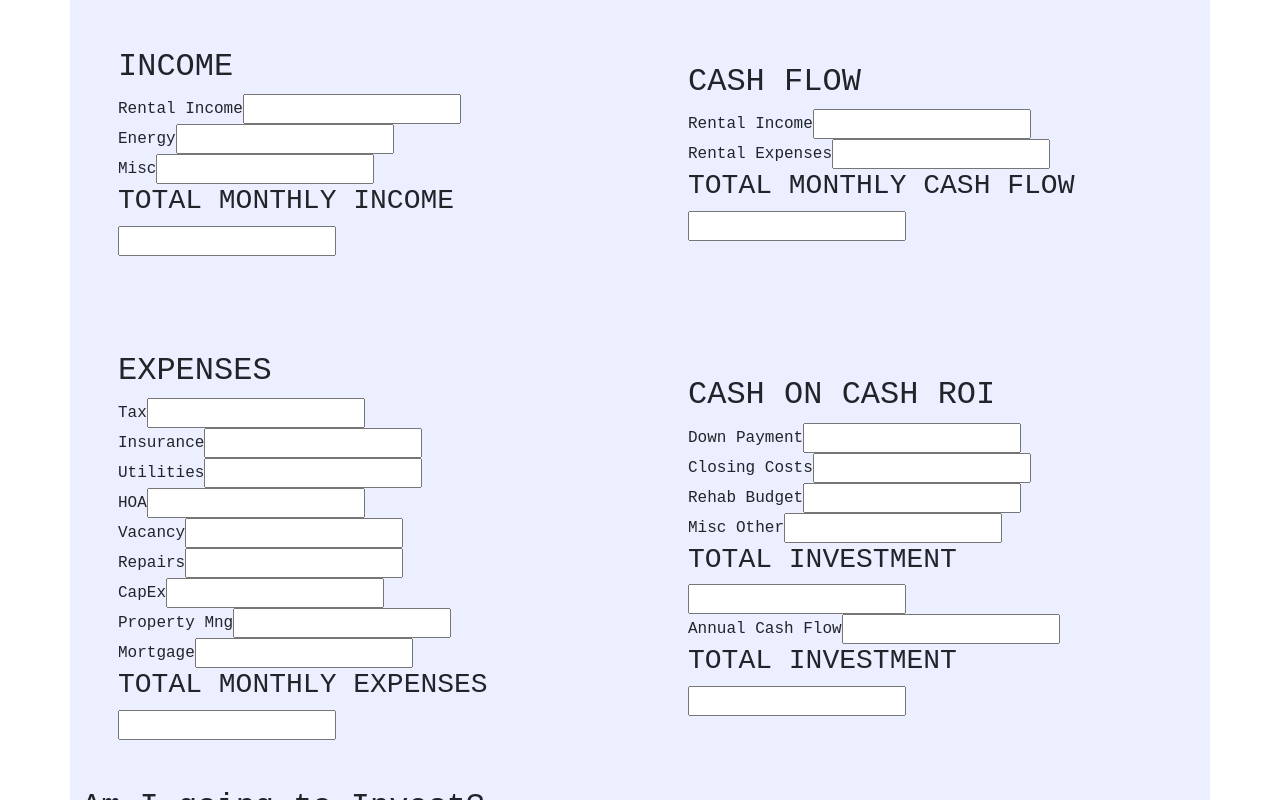
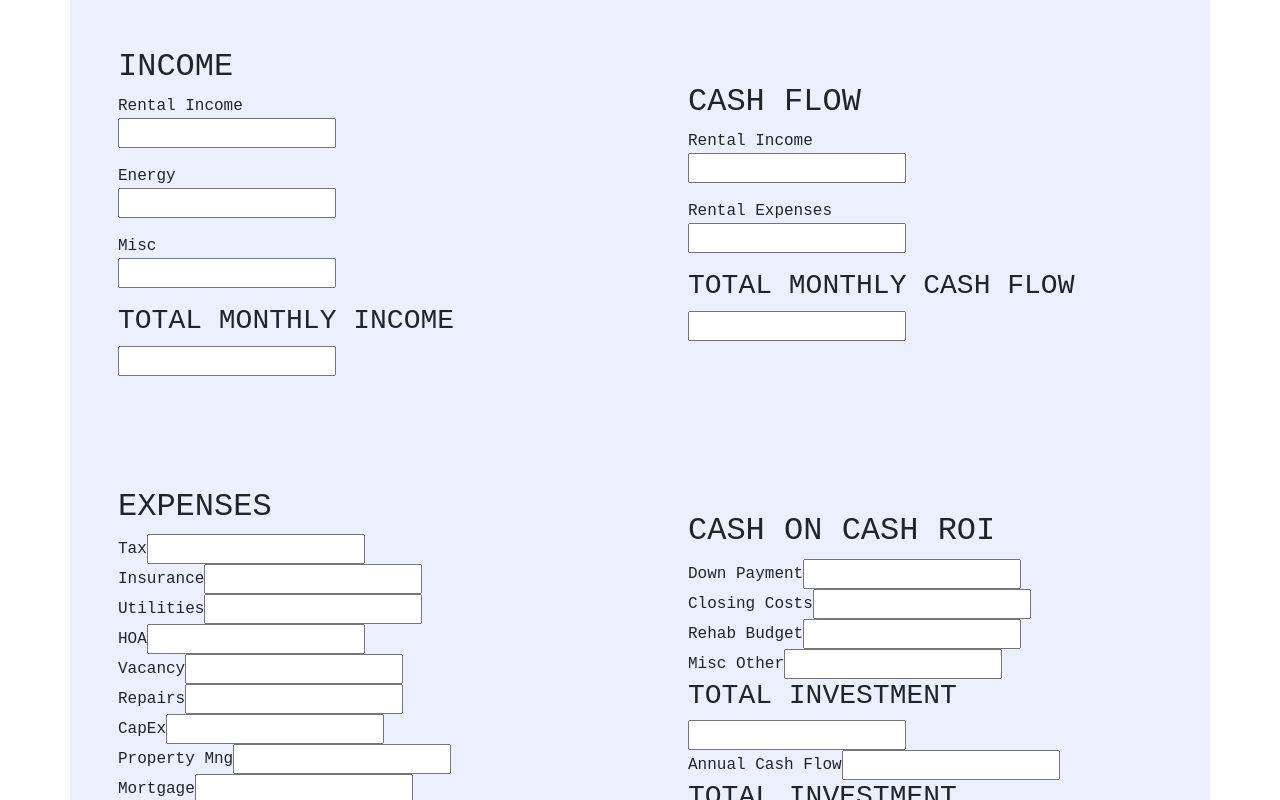
Before and after one commit to maderi21/ROI, a React (Create React App) app in the folder rentals/: page / in a window 1280 px wide. Shown: the top 800 px of the page. Built offline with nearby package versions, Linux system fonts and the light colour scheme.

Commit message:
flex on input

```diff
--- a/rentals/src/components/CashFlow.jsx
+++ b/rentals/src/components/CashFlow.jsx
@@ -6,16 +6,24 @@ const CashFlow = () => {
       <h2>CASH FLOW</h2>
       <div>
         <label htmlFor="monthlyRent">Rental Income</label>
-        <input type="number" id="monthlyRent" />
+        <input
+          type="number"
+          id="monthlyRent"
+          className="d-flex flex-row mb-3"
+        />
       </div>
       <div>
         <label htmlFor="monthlyRent">Rental Expenses</label>
-        <input type="number" id="monthlyRent" />
+        <input
+          type="number"
+          id="monthlyRent"
+          className="d-flex flex-row mb-3"
+        />
       </div>
       <div>
         <h3>TOTAL MONTHLY CASH FLOW</h3>
       </div>
-      <input type="number" id="monthlyRent" />
+      <input type="number" id="monthlyRent" className="d-flex flex-row mb-3" />
     </div>
   );
 };
--- a/rentals/src/components/Income.jsx
+++ b/rentals/src/components/Income.jsx
@@ -6,20 +6,32 @@ const Income = () => {
       <h2>INCOME</h2>
       <div>
         <label htmlFor="monthlyRent">Rental Income</label>
-        <input type="number" id="monthlyRent" />
+        <input
+          type="number"
+          id="monthlyRent"
+          className="d-flex flex-row mb-3"
+        />
       </div>
       <div>
         <label htmlFor="monthlyRent">Energy</label>
-        <input type="number" id="monthlyRent" />
+        <input
+          type="number"
+          id="monthlyRent"
+          className="d-flex flex-row mb-3"
+        />
       </div>
       <div>
         <label htmlFor="monthlyRent">Misc</label>
-        <input type="number" id="monthlyRent" />
+        <input
+          type="number"
+          id="monthlyRent"
+          className="d-flex flex-row mb-3"
+        />
       </div>
       <div>
         <h3>TOTAL MONTHLY INCOME</h3>
       </div>
-      <input type="number" id="monthlyRent" />
+      <input type="number" id="monthlyRent" className="d-flex flex-row mb-3" />
     </div>
   );
 };
```
